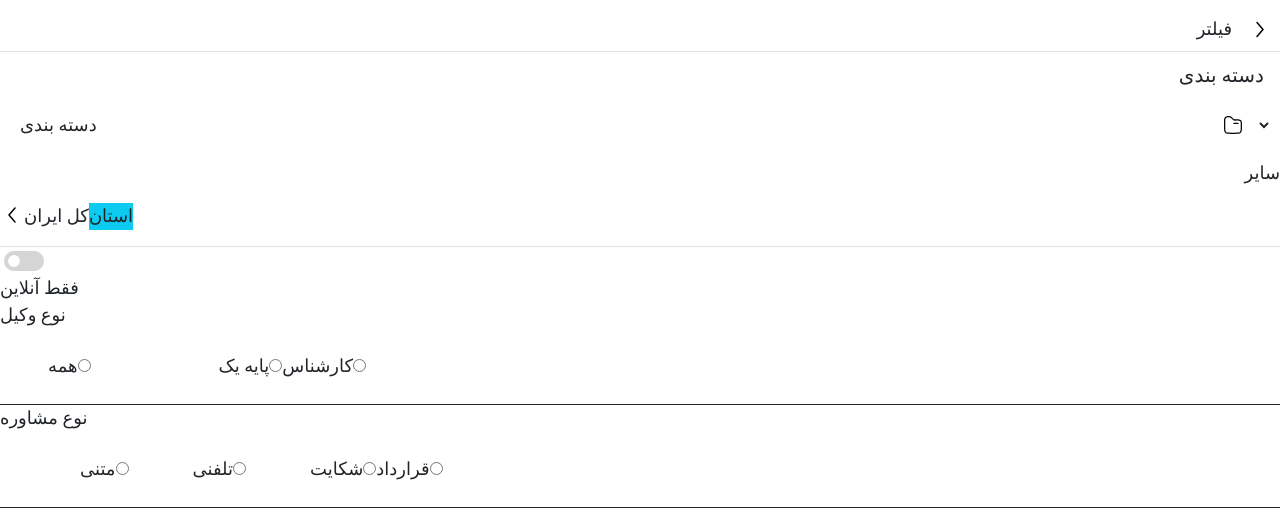
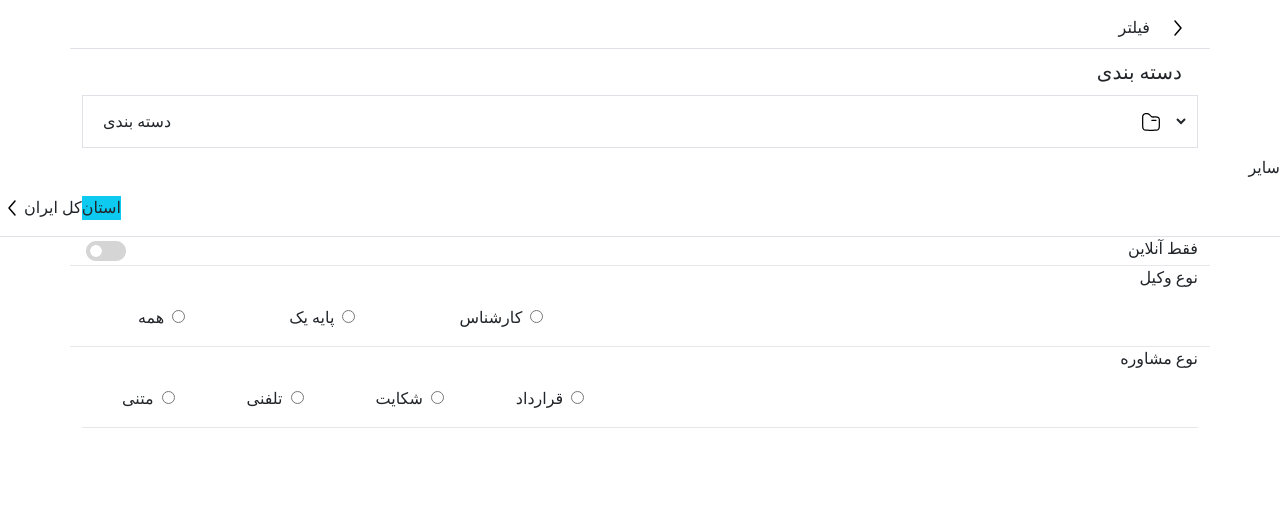
Before and after one commit to nafise1380/my-vite-app, a React (Vite) app: page / in a window 1280 px wide. Shown: the top 518 px of the page. Built offline with nearby package versions, Linux system fonts and the light colour scheme.

Commit message:
page size and place of things changed

```diff
--- a/src/App.css
+++ b/src/App.css
@@ -3,16 +3,3 @@ body{
     font-family: 'IRANSans';
 
 }
-@media (max-width: 600px) {
-  body {
-    background-color: lightblue;
-    font-size: 14px;
-  }
-}
-
-@media (min-width: 601px) {
-  body {
-    background-color: white;
-    font-size: 18px;
-  }
-}
--- a/src/App.jsx
+++ b/src/App.jsx
@@ -28,6 +28,7 @@ function App() {
          <CheckBox/>
          <InputFourChoice/>
          <FourChoice/>
+
     </>
   )
 }
--- a/src/components/CheckBox.jsx
+++ b/src/components/CheckBox.jsx
@@ -3,13 +3,10 @@
 export default function CheckBox(){
     return(
         <>
-             <div>
-
-                 <img src='/container-wrapper.svg' ></img>
-                  فقط آنلاین
-
+             <div className="flex container justify-between border-b border-gray-200 ">
+                 <img src='/container-wrapper.svg' alt="container-wrapper"/>
+                  <span className="">  فقط آنلاین </span>
              </div>
-
         </>
     )
 }
--- a/src/components/FourChoice.jsx
+++ b/src/components/FourChoice.jsx
@@ -3,25 +3,27 @@
 function FourChoice() {
   return (
         <>
-          <span className=""> نوع مشاوره </span>
-            <div className="flex border-b ">
-               <div className=" my-4 ml-20 ">
-                    <label > متنی </label>
+          <div className="container">
+            <span className="flex justify-end"> نوع مشاوره </span>
+            <div className="flex border-b border-gray-200">
+               <div className=" my-3  mx-8">
+                    <label  className="mx-2"> متنی </label>
                     <input type="radio" name="sender"/>
                 </div>
-                <div className=" my-4 ml-16">
-                    <label>  تلفنی </label>
+                <div className=" my-3 mx-8">
+                    <label className="mx-2">  تلفنی </label>
                     <input type="radio" name="sender"/>
                 </div>
-                <div className=" my-4 ml-16">
-                    <label> شکایت </label>
+                <div className=" my-3 mx-8">
+                    <label className="mx-2"> شکایت </label>
                     <input type="radio" name="sender"/>
                 </div>
-                 <div className=" my-4 ">
-                    <label> قرارداد </label>
+                 <div className=" my-3 mx-8">
+                    <label className="mx-2"> قرارداد </label>
                     <input type="radio" name="sender"/>
                 </div>
             </div>
+          </div>
         </>
   )
 }
--- a/src/components/Header.jsx
+++ b/src/components/Header.jsx
@@ -3,7 +3,7 @@
 export default function Header(){
     return(
         <>
-        <header className="border-bottom d-flex justify-content-end my-2">
+        <header className="border-bottom d-flex justify-content-end my-2 container">
              <span className=" m-2  "> فیلتر </span>
              <img src="/Alt Arrow Right.svg" alt="arrow"  className="m-2 d-flex "/>
        </header>
--- a/src/components/InputFourChoice.jsx
+++ b/src/components/InputFourChoice.jsx
@@ -4,19 +4,21 @@
 function InputFourChoice() {
   return (
          <>
-            <span> نوع وکیل </span>
-            <div className="flex border-b">
-               <div className=" my-4 ml-20 mx-5">
-                    <label > همه </label>
-                    <input type="radio" name="sender"/>
-                </div>
-                <div className=" my-4 ml-20">
-                    <label> پایه یک</label>
-                    <input type="radio" name="sender"/>
-                </div>
-                <div className=" my-4 ">
-                    <label> کارشناس </label>
-                    <input type="radio" name="sender"/>
+            <div className="container border-b border-gray-200">
+                <span className="flex justify-end"> نوع وکیل </span>
+                <div className="flex">
+                   <div className=" my-3 mx-12">
+                        <label  className="mx-2"> همه </label>
+                        <input type="radio" name="sender"/>
+                    </div>
+                    <div className="my-3 mx-12 ">
+                        <label className="mx-2"> پایه یک</label>
+                        <input type="radio" name="sender"/>
+                    </div>
+                    <div className=" my-3 mx-12 ">
+                        <label className="mx-2"> کارشناس </label>
+                        <input type="radio" name="sender"/>
+                    </div>
                 </div>
             </div>
          </>
--- a/src/components/LabelCategory.jsx
+++ b/src/components/LabelCategory.jsx
@@ -21,18 +21,19 @@
 export default function LabelCategory() {
   return (
     <>
+        <div className="container">
             <div className="d-flex align-items-center justify-content-end mb-2 mx-3 lead">
                <img src="/icon.svg" alt="icon" className="position-absolute mx-3 "  style={{height: '30px',  marginTop:'100px' }} />
                <label className="m-0">دسته بندی</label>
             </div>
-
-      <div className=" p-2">
+            <div className=" p-2 border">
               <select name="دسته بندی" className="w-100 p-2">
                  <option value="item1">دسته بندی</option>
                  <option value="item2">آیتم دوم</option>
                  <option value="item3">آیتم سوم</option>
               </select>
             </div>
+          </div>
     </>
   );
 }
--- a/src/components/Section.jsx
+++ b/src/components/Section.jsx
@@ -3,16 +3,14 @@
 export default function Section(){
     return(
         <>
-        <span className=" d-flex justify-content-end my-2  mb-3"> سایر</span>
-          <section className="border-bottom d-flex">
-
-
-              <a href='#'> <img src='/Alt Arrow Left.svg'></img></a>
-              <span className=""> کل ایران</span>
-              <p className="bg-info  "> استان</p>
-
-          </section>
-
+            <div>
+                <span className=" d-flex justify-content-end my-2  mb-3"> سایر</span>
+                    <section className="border-bottom d-flex">
+                         <a href='#'> <img src='/alt-arrow-left.svg' alt=""/></a>
+                         <span className=""> کل ایران</span>
+                         <p className="bg-info  "> استان</p>
+                    </section>
+            </div>
         </>
     )
 }
```
Also changed, not shown: public/alt-arrow-left.svg (renamed from public/Alt Arrow Left.svg). Lines whose indentation alone changed are shown as unchanged.
